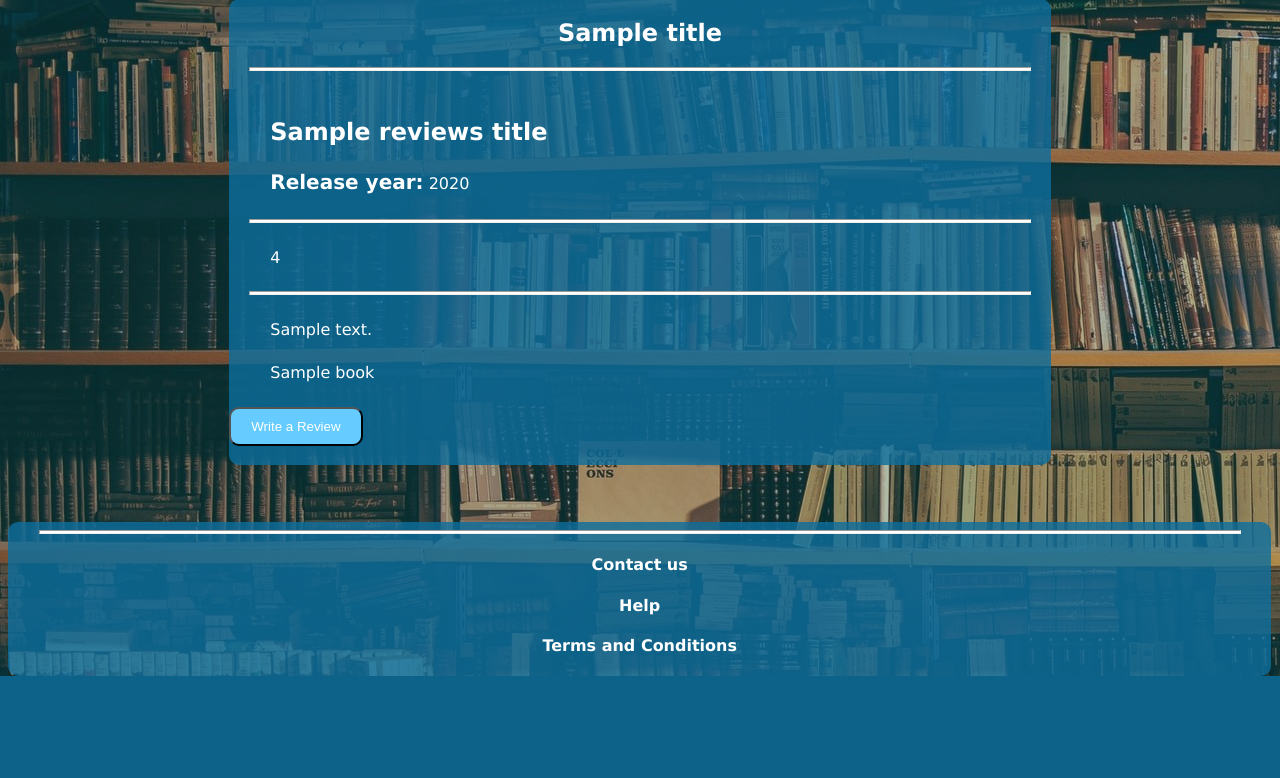
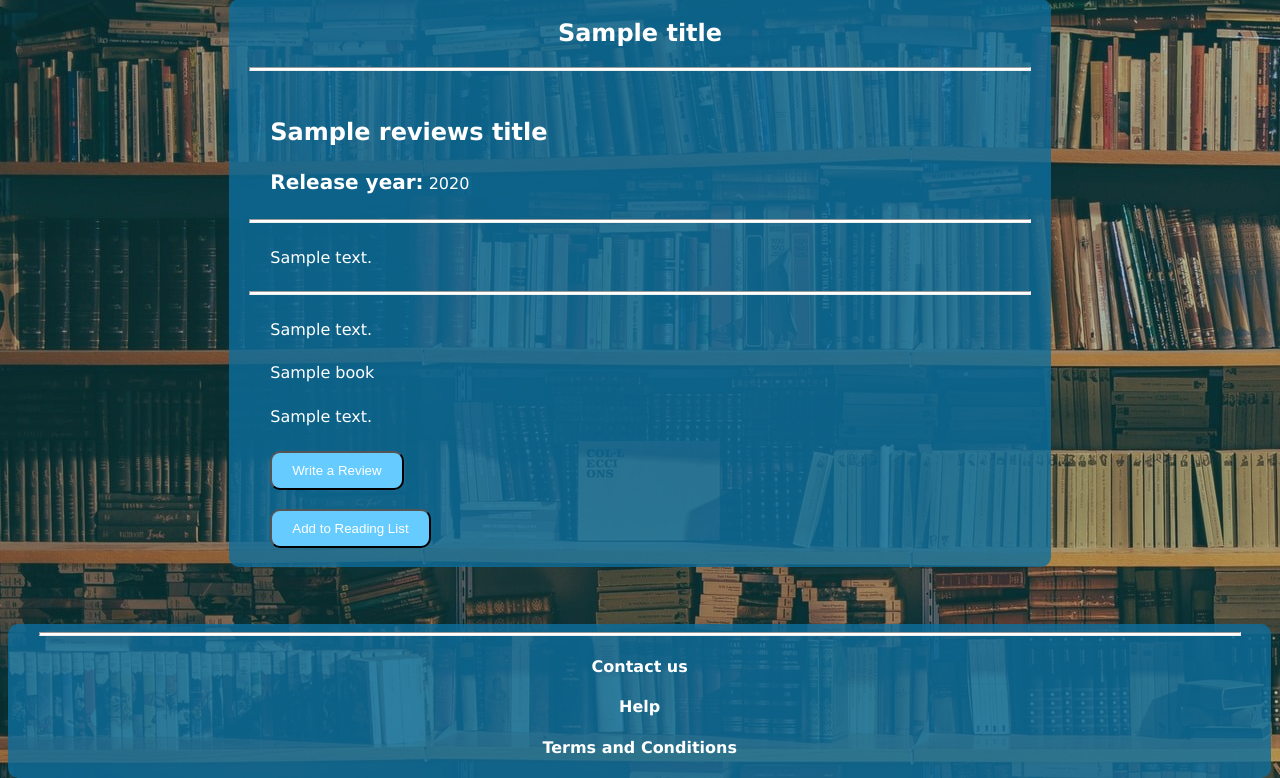
Before and after one commit to s-rofe/bookstore-web-app, a Flask app: template library/templates/books/reviews.html in a window 1280 px wide. Shown: the part 257-1035 px from the top of the page. Before the commit the page ends 933 px from the top, so only its background shows below. Run offline with Flask 2, Linux system fonts and the light colour scheme; the template is opened without the code that fills it: most values are stand-ins (such as "Sample title", 1, 10 or a date in 2020).

Commit message:
reveiw buttons

```diff
--- a/library/templates/books/browsebooks.html
+++ b/library/templates/books/browsebooks.html
@@ -43,7 +43,9 @@
     <p><b>Publisher:</b> {{ book.publisher.name }}</p>
 
     <p><b>Description:</b> {{ book.description }}</p>
-    <p><b><a style="color:white" href="{{ url_for('reviews_bp.reviews', book_id=book.book_id ) }}">Reviews</a></b></p>
+    <!--<p><b><a style="color:white" href="{{ url_for('reviews_bp.reviews', book_id=book.book_id ) }}">Reviews</a></b></p> -->
+    <button style="margin-left: 5%;" onclick="location.href='{{ url_for('reviews_bp.reviews', book_id=book.book_id ) }}'">Reviews</button>
+     <br>
      <br>
     </div>
 
--- a/library/templates/books/reviews.html
+++ b/library/templates/books/reviews.html
@@ -7,14 +7,19 @@
     <p><b>Release year:</b> {{ book.release_year }}</p>
     <hr>
     <!-- add reveiws here -->
-    {% for reviews in reviews_list %}
-        <p>{{ reviews.rating }}</p>
+    {% for review in reviews %}
+        <p>{{ review.reviews }}</p>
     {% endfor %}
     <hr>
     <p>{{ reviews }} </p>
+
     <p>{{ book }} </p>
+    <p>{{ reviews[3:5] }} </p>
 
-    <button class="write-review" onclick="location.href='{{ url_for('reviews_bp.write_review') }}'">Write a Review</button>
+    <button class="write-review" onclick="location.href='{{ url_for('reviews_bp.write_review') }}'" style="margin-left: 5%;">Write a Review</button>
+    <br>
+    <br>
+    <button style="margin-left: 5%;"> Add to Reading List</button>
     <br>
     <br>
 </body>
```
